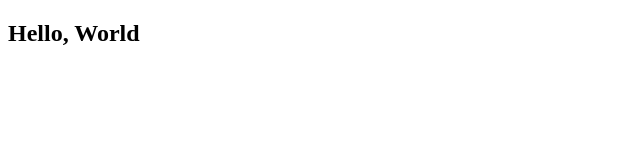
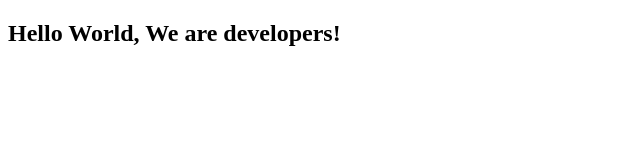
Before and after one commit to hiwina/Product_landing_page, a plain HTML site: page index.html in a window 1280 px wide. Shown: the whole page, without its empty margins (0-640 px from the left). Drawn offline with Linux system fonts and the light colour scheme.

Commit message:
SecondCommit

```diff
--- a/index.html
+++ b/index.html
@@ -21,7 +21,7 @@
     - The freeCodeCamp Team
 
     -->
-    <h2>Hello, World</h2>
+    <h2>Hello World, We are developers!</h2>
     <script  src="js/index.js"></script>
   </body>
 </html>
```
